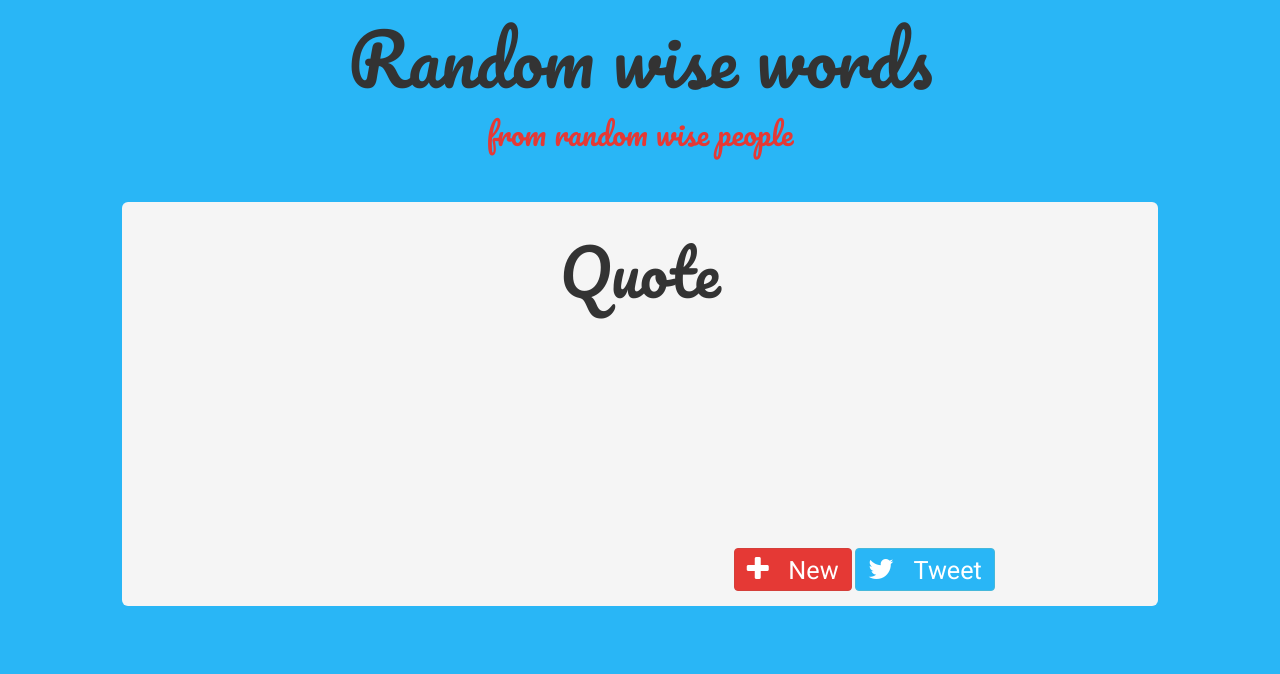
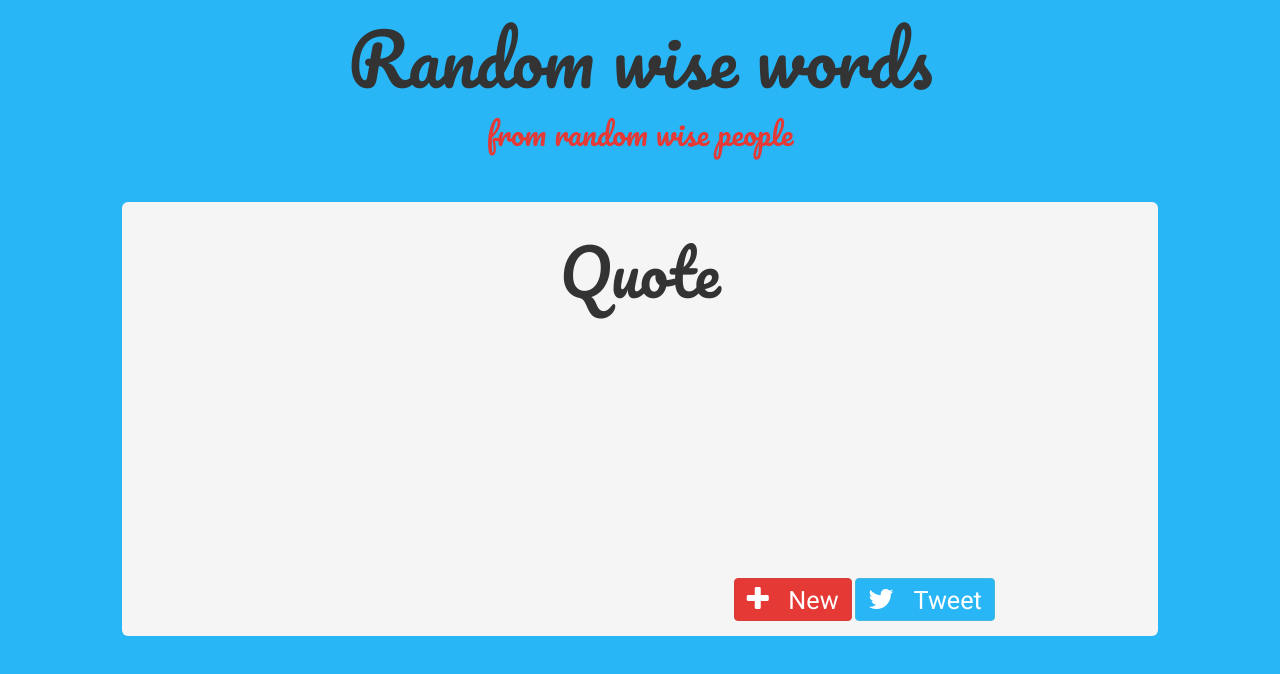
Before and after one commit to Kafiil/JokeMachine, a website: page index.html in a window 1280 px wide. Drawn offline with nearby package versions, Linux system fonts and the light colour scheme; no server answers.

Commit message:
Update style.css

```diff
--- a/style.css
+++ b/style.css
@@ -27,7 +27,7 @@ h2 {
 
 #quote {
   margin: 5% auto;
-  height: 150px;
+  height: 180px;
   font-size: 2.5em; }
 
 .fa span {
```
